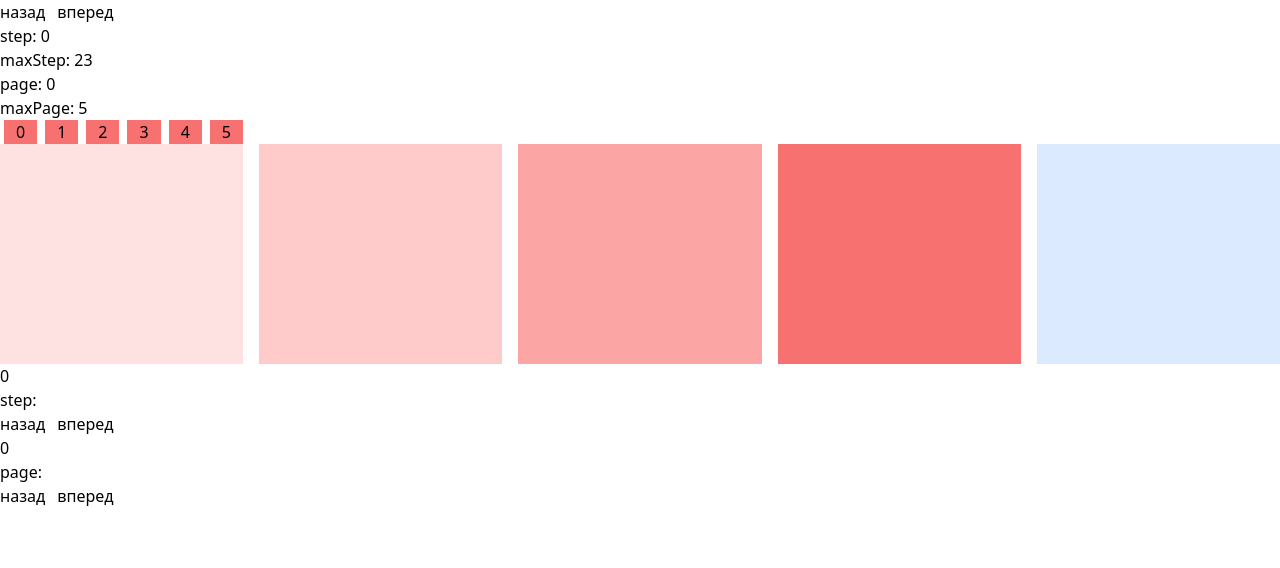
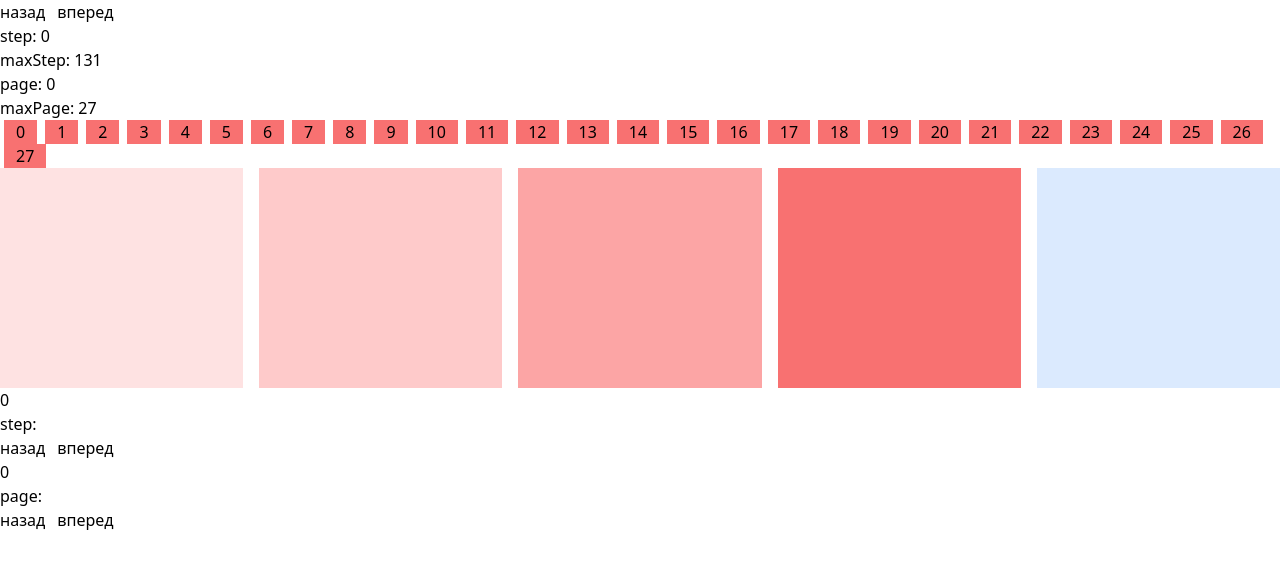
Before and after one commit to kabakov-vladislav-zg/shop-front, a Nuxt app: page / in a window 1280 px wide. Shown: the top 568 px of the page. Built offline with nearby package versions, Linux system fonts and the light colour scheme.

Commit message:
fear(UICarousel): drag

```diff
--- a/components/app/VCarousel/VCarousel.vue
+++ b/components/app/VCarousel/VCarousel.vue
@@ -35,6 +35,7 @@ const {
   page,
   maxPage,
   setPage,
+  classes: navigationClasses,
 } = useNavigation({ itemsCount, currentCapacity });
 const pages = usePages(capacity, itemsCount);
 
@@ -56,19 +57,23 @@ const externalPage = computed({
   }
 });
 watch(externalStep, (current) => {
-  const { step, page } = setStep(current);
-  externalStep.value = step;
-  externalPage.value = page;
+  if (current === step.value) return;
+  setStep(current);
+  externalStep.value = step.value;
+  externalPage.value = page.value;
 }, { immediate: true });
 watch(externalPage, (current) => {
-  const { step, page } = setPage(current);
-  externalStep.value = step;
-  externalPage.value = page;
+  if (current === page.value) return;
+  setPage(current);
+  externalStep.value = step.value;
+  externalPage.value = page.value;
 }, { immediate: true });
 watch(step, (current) => {
+  if (current === externalStep.value) return;
   externalStep.value = current;
 });
 watch(page, (current) => {
+  if (current === externalPage.value) return;
   externalPage.value = current;
 });
 
@@ -154,7 +159,10 @@ watch(dragAndDropStep, (value) => {
             '--step' : step,
             ...dragAndDropStyles
           }"
-          :class="{ ...dragAndDropClasses }"
+          :class="{
+            ...navigationClasses,
+            ...dragAndDropClasses
+          }"
           class="VCarousel-FrontStage"
         >
           <slot name="items">
@@ -236,7 +244,9 @@ $settings: "padding", "getters", "capacity", "speed", "justify", ;
   --step: 0;
   --shift: calc(-1 * var(--step) * (100% + var(--getters)));
   transform: translate3d(var(--shift), 0, 0);
-  transition: transform var(--speed) ease 0s;
+  transition-property: transform;
+  transition-timing-function: ease-in-out;
+  transition-delay: 0s;
   width: 100%;
   overflow: visible;
   display: flex;
@@ -249,6 +259,12 @@ $settings: "padding", "getters", "capacity", "speed", "justify", ;
   &.isDragged {
     transition: none;
   }
+  &.isTransition-step {
+    transition-duration: 1.25s;
+  }
+  &.isTransition-page {
+    transition-duration: 5.25s;
+  }
 }
 
 .VCarousel-Item {
--- a/components/app/VCarousel/dragAndDrop.ts
+++ b/components/app/VCarousel/dragAndDrop.ts
@@ -114,7 +114,9 @@ export function useDragAndDrop({
   const isDragged = ref<boolean>(false);
   const dragStep = ref<number>(0);
   const dragShift = ref<number>(0);
-  const pointerdown = ({ clientX } : PointerEvent) => {
+  const pointerdown = (e : PointerEvent) => {
+    console.log(e)
+    const { clientX } = e;
     const stage = {
       back: toValue(stageBack),
       front: toValue(stageFront),
@@ -137,7 +139,7 @@ export function useDragAndDrop({
       }
     });
   };
-  const styles =computed(() => {
+  const styles = computed(() => {
     const shift = toValue(dragShift);
     const transform = shift
       ? `translateX(${shift}px)`
--- a/components/app/VCarousel/navigation.ts
+++ b/components/app/VCarousel/navigation.ts
@@ -11,44 +11,51 @@ export function useNavigation({
   const maxStep = computed(() => toValue(itemsCount) - toValue(currentCapacity));
   const innerPage = ref<number>(0);
   const maxPage = computed(() => Math.ceil(toValue(maxStep) / toValue(currentCapacity)));
+  const isPageTransition = ref<boolean>(false);
+  const setPosition = (step : number) => {
+    const position = {
+      step: toValue(innerStep),
+      page: toValue(innerPage),
+    };
+    if (step === toValue(innerStep)) {
+      return position;
+    }
+    const max = toValue(maxStep);
+    if (step >= max) {
+      position.step = max;
+      position.page = Math.ceil(step / toValue(currentCapacity));
+    } else if (step < 0) {
+      position.step = 0;
+      position.page = 0;
+    } else {
+      position.step = step;
+      position.page = Math.floor(step / toValue(currentCapacity));
+    }
+    innerStep.value = position.step;
+    innerPage.value = position.page
+  };
   const setStep = (value : string | number) => {
-    const max = toValue(maxStep);
-    let currentStep = Number(value) || 0;
-    let currentPage = Math.floor(currentStep / toValue(currentCapacity));
-    if (currentStep >= max) {
-      currentStep = max;
-      currentPage = Math.ceil(currentStep / toValue(currentCapacity));
-    } else if (currentStep < 0) {
-      currentStep = 0;
-      currentPage = 0;
-    }
-    innerStep.value = currentStep;
-    innerPage.value = currentPage
-    return {
-      step: currentStep,
-      page: currentPage,
-    };
+    isPageTransition.value = false;
+    const step = Number(value) || 0;
+    setPosition(step);
   };
   const setPage = (value : string | number) => {
-    const currentPage = Number(value) || 0;
-    if (currentPage === toValue(innerPage)) {
-      return {
-        step: toValue(innerStep),
-        page: toValue(innerPage),
-      }
-    } else {
-      return setStep(currentPage * toValue(currentCapacity));
-    }
+    isPageTransition.value = true;
+    const step = (Number(value) || 0) * toValue(currentCapacity);
+    setPosition(step);
   };
-  const step = computed(() => toValue(innerStep));
-  const page = computed(() => toValue(innerPage));
-
+  const classes = computed(() => {
+    return toValue(isPageTransition)
+      ? { 'isTransition-page': true }
+      : { 'isTransition-step': true };
+  });
   return {
-    step,
+    step: readonly(innerStep),
     maxStep,
     setStep,
-    page,
+    page: readonly(innerPage),
     maxPage,
     setPage,
+    classes,
   }
 }
--- a/pages/index.vue
+++ b/pages/index.vue
@@ -7,6 +7,330 @@
   const items : Array<{ bg: string }> = [
     {
       bg: 'bg-red-100',
+    },
+    {
+      bg: 'bg-red-200',
+    },
+    {
+      bg: 'bg-red-300',
+    },
+    {
+      bg: 'bg-red-400',
+    },
+    {
+      bg: 'bg-blue-100',
+    },
+    {
+      bg: 'bg-blue-200',
+    },
+    {
+      bg: 'bg-blue-300',
+    },
+    {
+      bg: 'bg-blue-400',
+    },
+    {
+      bg: 'bg-green-100',
+    },
+    {
+      bg: 'bg-green-200',
+    },
+    {
+      bg: 'bg-green-300',
+    },
+    {
+      bg: 'bg-green-400',
+    },
+    {
+      bg: 'bg-amber-100',
+    },
+    {
+      bg: 'bg-amber-200',
+    },
+    {
+      bg: 'bg-amber-300',
+    },
+    {
+      bg: 'bg-amber-400',
+    },
+    {
+      bg: 'bg-cyan-100',
+    },
+    {
+      bg: 'bg-cyan-200',
+    },
+    {
+      bg: 'bg-cyan-300',
+    },
+    {
+      bg: 'bg-cyan-400',
+    },
+    {
+      bg: 'bg-fuchsia-100',
+    },
+    {
+      bg: 'bg-fuchsia-200',
+    },
+    {
+      bg: 'bg-fuchsia-300',
+    },
+    {
+      bg: 'bg-fuchsia-400',
+    },
+    {
+      bg: 'bg-zinc-100',
+    },
+    {
+      bg: 'bg-zinc-200',
+    },
+    {
+      bg: 'bg-zinc-300',
+    },
+    {
+      bg: 'bg-zinc-400',
+    },
+    {
+      bg: 'bg-red-200',
+    },
+    {
+      bg: 'bg-red-300',
+    },
+    {
+      bg: 'bg-red-400',
+    },
+    {
+      bg: 'bg-blue-100',
+    },
+    {
+      bg: 'bg-blue-200',
+    },
+    {
+      bg: 'bg-blue-300',
+    },
+    {
+      bg: 'bg-blue-400',
+    },
+    {
+      bg: 'bg-green-100',
+    },
+    {
+      bg: 'bg-green-200',
+    },
+    {
+      bg: 'bg-green-300',
+    },
+    {
+      bg: 'bg-green-400',
+    },
+    {
+      bg: 'bg-amber-100',
+    },
+    {
+      bg: 'bg-amber-200',
+    },
+    {
+      bg: 'bg-amber-300',
+    },
+    {
+      bg: 'bg-amber-400',
+    },
+    {
+      bg: 'bg-cyan-100',
+    },
+    {
+      bg: 'bg-cyan-200',
+    },
+    {
+      bg: 'bg-cyan-300',
+    },
+    {
+      bg: 'bg-cyan-400',
+    },
+    {
+      bg: 'bg-fuchsia-100',
+    },
+    {
+      bg: 'bg-fuchsia-200',
+    },
+    {
+      bg: 'bg-fuchsia-300',
+    },
+    {
+      bg: 'bg-fuchsia-400',
+    },
+    {
+      bg: 'bg-zinc-100',
+    },
+    {
+      bg: 'bg-zinc-200',
+    },
+    {
+      bg: 'bg-zinc-300',
+    },
+    {
+      bg: 'bg-zinc-400',
+    },
+    {
+      bg: 'bg-red-200',
+    },
+    {
+      bg: 'bg-red-300',
+    },
+    {
+      bg: 'bg-red-400',
+    },
+    {
+      bg: 'bg-blue-100',
+    },
+    {
+      bg: 'bg-blue-200',
+    },
+    {
+      bg: 'bg-blue-300',
+    },
+    {
+      bg: 'bg-blue-400',
+    },
+    {
+      bg: 'bg-green-100',
+    },
+    {
+      bg: 'bg-green-200',
+    },
+    {
+      bg: 'bg-green-300',
+    },
+    {
+      bg: 'bg-green-400',
+    },
+    {
+      bg: 'bg-amber-100',
+    },
+    {
+      bg: 'bg-amber-200',
+    },
+    {
+      bg: 'bg-amber-300',
+    },
+    {
+      bg: 'bg-amber-400',
+    },
+    {
+      bg: 'bg-cyan-100',
+    },
+    {
+      bg: 'bg-cyan-200',
+    },
+    {
+      bg: 'bg-cyan-300',
+    },
+    {
+      bg: 'bg-cyan-400',
+    },
+    {
+      bg: 'bg-fuchsia-100',
+    },
+    {
+      bg: 'bg-fuchsia-200',
+    },
+    {
+      bg: 'bg-fuchsia-300',
+    },
+    {
+      bg: 'bg-fuchsia-400',
+    },
+    {
+      bg: 'bg-zinc-100',
+    },
+    {
+      bg: 'bg-zinc-200',
+    },
+    {
+      bg: 'bg-zinc-300',
+    },
+    {
+      bg: 'bg-zinc-400',
+    },
+    {
+      bg: 'bg-red-200',
+    },
+    {
+      bg: 'bg-red-300',
+    },
+    {
+      bg: 'bg-red-400',
+    },
+    {
+      bg: 'bg-blue-100',
+    },
+    {
+      bg: 'bg-blue-200',
+    },
+    {
+      bg: 'bg-blue-300',
+    },
+    {
+      bg: 'bg-blue-400',
+    },
+    {
+      bg: 'bg-green-100',
+    },
+    {
+      bg: 'bg-green-200',
+    },
+    {
+      bg: 'bg-green-300',
+    },
+    {
+      bg: 'bg-green-400',
+    },
+    {
+      bg: 'bg-amber-100',
+    },
+    {
+      bg: 'bg-amber-200',
+    },
+    {
+      bg: 'bg-amber-300',
+    },
+    {
+      bg: 'bg-amber-400',
+    },
+    {
+      bg: 'bg-cyan-100',
+    },
+    {
+      bg: 'bg-cyan-200',
+    },
+    {
+      bg: 'bg-cyan-300',
+    },
+    {
+      bg: 'bg-cyan-400',
+    },
+    {
+      bg: 'bg-fuchsia-100',
+    },
+    {
+      bg: 'bg-fuchsia-200',
+    },
+    {
+      bg: 'bg-fuchsia-300',
+    },
+    {
+      bg: 'bg-fuchsia-400',
+    },
+    {
+      bg: 'bg-zinc-100',
+    },
+    {
+      bg: 'bg-zinc-200',
+    },
+    {
+      bg: 'bg-zinc-300',
+    },
+    {
+      bg: 'bg-zinc-400',
     },
     {
       bg: 'bg-red-200',
```
